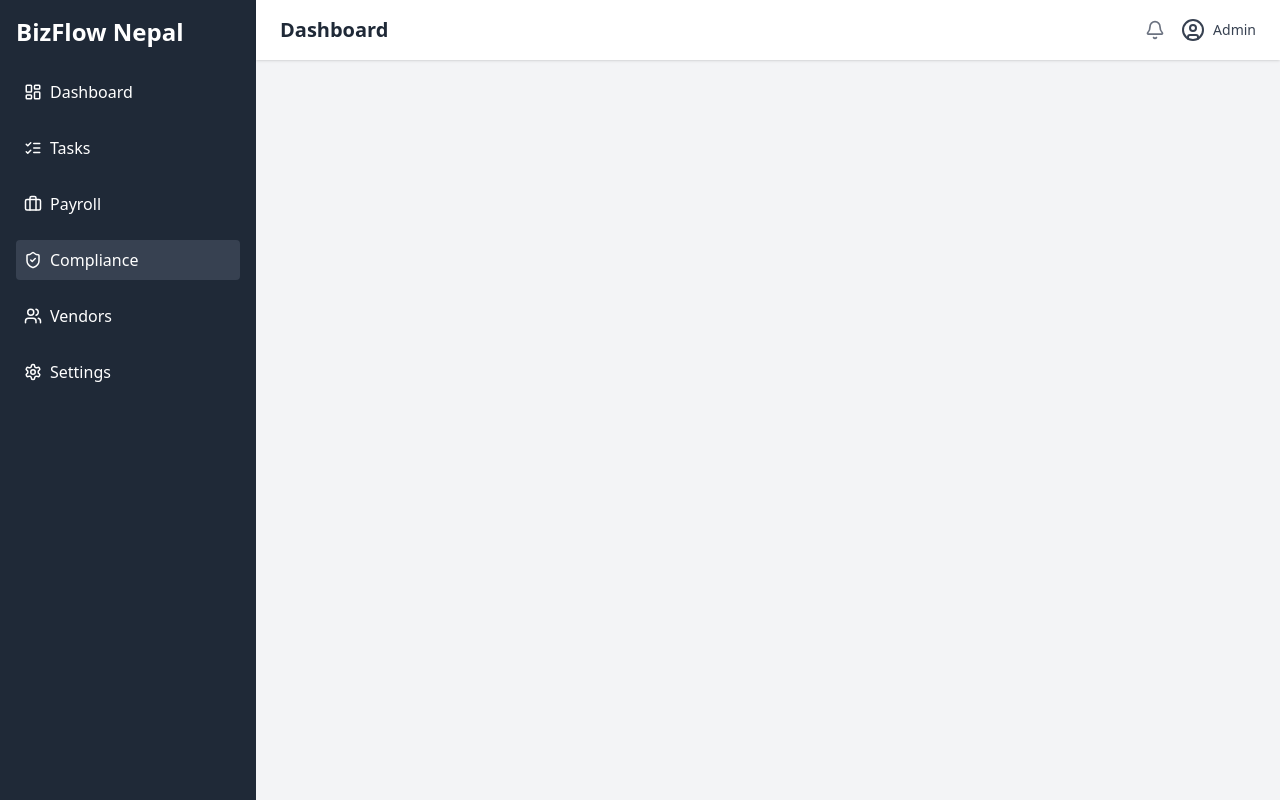
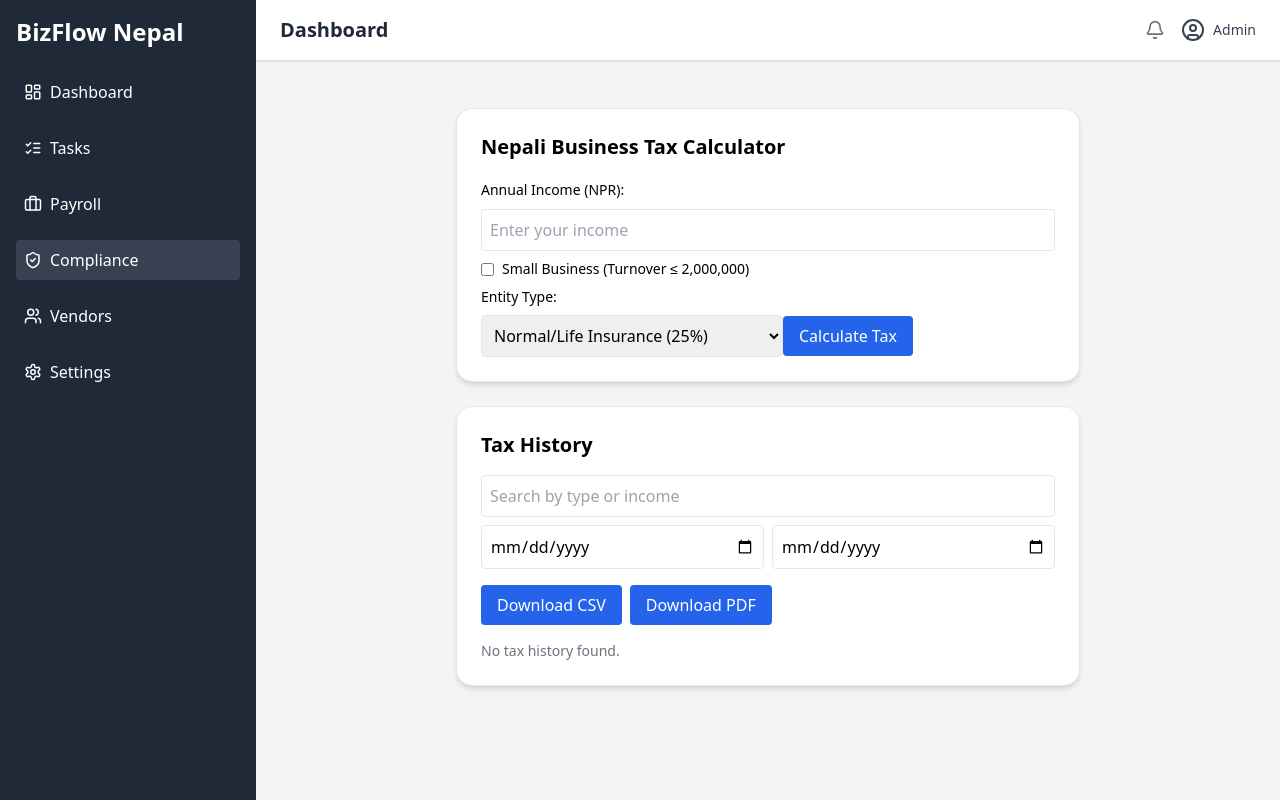
Before and after one commit to Aashish-Maharjan/bizzflow, a React (Create React App) app in the folder bizzflow-frontend/: page /compliance in a window 1280 px wide. Built offline with nearby package versions, Linux system fonts and the light colour scheme.

Commit message:
feat:added and updated the compliance feature

```diff
--- a/bizzflow-frontend/package.json
+++ b/bizzflow-frontend/package.json
@@ -14,7 +14,10 @@
     "autoprefixer": "^10.4.14",
     "class-variance-authority": "^0.7.1",
     "clsx": "^2.1.1",
+    "date-fns": "^4.1.0",
     "framer-motion": "^12.11.4",
+    "jspdf": "^3.0.1",
+    "jspdf-autotable": "^5.0.2",
     "lucide-react": "^0.510.0",
     "postcss": "^8.4.21",
     "react": "^18.2.0",
@@ -22,6 +25,7 @@
     "react-router-dom": "^7.6.0",
     "react-scripts": "5.0.1",
     "recharts": "^2.15.3",
+    "sonner": "^2.0.3",
     "tailwindcss": "^3.4.17"
   },
   "browserslist": {
--- a/bizzflow-frontend/src/components/layout/Topbar.jsx
+++ b/bizzflow-frontend/src/components/layout/Topbar.jsx
@@ -1,13 +1,55 @@
-import { Bell, UserCircle } from 'lucide-react';
+import React, { useState, useRef, useEffect } from "react";
+import { Bell, UserCircle } from "lucide-react";
 
-export function Topbar() {
+export function Topbar({ alerts = [] }) {
+  const [showDropdown, setShowDropdown] = useState(false);
+  const dropdownRef = useRef();
+
+  // Close dropdown if clicked outside
+  useEffect(() => {
+    const handleClickOutside = (event) => {
+      if (dropdownRef.current && !dropdownRef.current.contains(event.target)) {
+        setShowDropdown(false);
+      }
+    };
+    document.addEventListener("mousedown", handleClickOutside);
+    return () => document.removeEventListener("mousedown", handleClickOutside);
+  }, []);
+
   return (
-    <header className="bg-white dark:bg-gray-800 shadow flex justify-between items-center px-6 py-4">
+    <header className="bg-white dark:bg-gray-800 shadow flex justify-between items-center px-6 py-4 relative">
       <h2 className="text-xl font-semibold text-gray-800 dark:text-white">Dashboard</h2>
-      <div className="flex items-center space-x-4">
-        <button className="text-gray-500 hover:text-blue-600 dark:text-gray-300 dark:hover:text-blue-400">
+      <div className="flex items-center space-x-4 relative" ref={dropdownRef}>
+        <button
+          onClick={() => setShowDropdown((prev) => !prev)}
+          className="relative text-gray-500 hover:text-blue-600 dark:text-gray-300 dark:hover:text-blue-400"
+        >
           <Bell className="w-5 h-5" />
+          {alerts.length > 0 && (
+            <span className="absolute -top-1 -right-1 bg-red-500 text-white text-xs w-4 h-4 rounded-full flex items-center justify-center">
+              {alerts.length}
+            </span>
+          )}
         </button>
+
+        {/* Dropdown */}
+        {showDropdown && (
+          <div className="absolute right-10 top-12 w-64 max-h-80 overflow-y-auto bg-white dark:bg-gray-700 shadow-xl border rounded-xl z-50 p-3">
+            <h4 className="text-sm font-semibold mb-2 text-gray-800 dark:text-white">Notifications</h4>
+            {alerts.length === 0 ? (
+              <p className="text-sm text-gray-500">No new notifications.</p>
+            ) : (
+              <ul className="space-y-2">
+                {alerts.map((alert, idx) => (
+                  <li key={idx} className="text-sm text-gray-700 dark:text-gray-300 border-b pb-1">
+                    {alert}
+                  </li>
+                ))}
+              </ul>
+            )}
+          </div>
+        )}
+
         <div className="flex items-center space-x-2">
           <UserCircle className="w-6 h-6 text-gray-700 dark:text-white" />
           <span className="text-sm text-gray-700 dark:text-gray-300">Admin</span>
--- a/bizzflow-frontend/src/components/pages/Compliance.jsx
+++ b/bizzflow-frontend/src/components/pages/Compliance.jsx
@@ -1,11 +1,264 @@
-import React from 'react'
+import React, { useState, useEffect } from "react";
+import {Input} from "../ui/Input";
+import {Button} from "../ui/Button";
+import { toast } from "sonner";
+import jsPDF from "jspdf";
+import "jspdf-autotable";
+import { format, isWithinInterval, parseISO } from "date-fns";
 
-const Compliance = () => {
+const ENTITY_TAX_RATES = {
+  normal: 0.25,
+  bank: 0.30,
+  special: 0.20,
+};
+
+const getFiscalQuarters = () => {
+  const year = new Date().getFullYear();
+  return [
+    new Date(`${year}-01-15`),
+    new Date(`${year}-04-15`),
+    new Date(`${year}-07-15`),
+    new Date(`${year}-10-15`),
+  ];
+};
+
+const calculateTax = ({ income, isSmallBusiness, region, entityType }) => {
+  if (isSmallBusiness) {
+    switch (region) {
+      case "metro":
+        return 7500;
+      case "municipality":
+        return 5000;
+      case "rural":
+        return 2500;
+      default:
+        return 0;
+    }
+  } else {
+    const rate = ENTITY_TAX_RATES[entityType] ?? 0.25;
+    return income * rate;
+  }
+};
+
+export default function Compliance({ addAlert }) {
+  const [income, setIncome] = useState("");
+  const [isSmallBusiness, setIsSmallBusiness] = useState(false);
+  const [region, setRegion] = useState("metro");
+  const [entityType, setEntityType] = useState("normal");
+  const [taxDue, setTaxDue] = useState(null);
+  const [taxHistory, setTaxHistory] = useState([]);
+
+  // Filter/search states
+  const [search, setSearch] = useState("");
+  const [startDate, setStartDate] = useState("");
+  const [endDate, setEndDate] = useState("");
+
+  // Load history from localStorage
+  useEffect(() => {
+    const saved = localStorage.getItem("taxHistory");
+    if (saved) setTaxHistory(JSON.parse(saved));
+
+    const today = new Date();
+    const upcoming = getFiscalQuarters().find(
+      (date) => date > today && (date - today) / (1000 * 60 * 60 * 24) <= 7
+    );
+    if (upcoming) {
+      const message = `Tax payment due soon on ${format(upcoming, "PPP")}`;
+      toast.warning(message);
+      if (addAlert) addAlert(message);
+    }
+  }, [addAlert]);
+
+  // Save history on change
+  useEffect(() => {
+    localStorage.setItem("taxHistory", JSON.stringify(taxHistory));
+  }, [taxHistory]);
+
+  const handleCalculate = () => {
+    const incomeVal = parseFloat(income);
+    if (isNaN(incomeVal) || incomeVal < 0) {
+      toast.error("Please enter a valid income.");
+      return;
+    }
+
+    const tax = calculateTax({
+      income: incomeVal,
+      isSmallBusiness,
+      region,
+      entityType,
+    });
+
+    const record = {
+      id: Date.now(),
+      date: new Date(),
+      income: incomeVal,
+      tax,
+      type: isSmallBusiness
+        ? `Small Business (${region})`
+        : `Entity Type: ${entityType}`,
+    };
+
+    setTaxDue(tax);
+    setTaxHistory((prev) => [record, ...prev]);
+    toast.success(`Tax calculated: NPR ${tax.toFixed(2)}`);
+  };
+
+  const downloadCSV = () => {
+    const headers = "Date,Type,Income,Tax\n";
+    const rows = filteredHistory
+      .map(
+        (entry) =>
+          `${format(new Date(entry.date), "PPP")},${entry.type},${entry.income},${entry.tax.toFixed(2)}`
+      )
+      .join("\n");
+    const blob = new Blob([headers + rows], { type: "text/csv" });
+    const link = document.createElement("a");
+    link.href = URL.createObjectURL(blob);
+    link.download = "tax_history.csv";
+    link.click();
+  };
+
+  const downloadPDF = () => {
+    const doc = new jsPDF();
+    doc.text("Tax History Report", 14, 16);
+    doc.autoTable({
+      startY: 20,
+      head: [["Date", "Type", "Income", "Tax"]],
+      body: filteredHistory.map((entry) => [
+        format(new Date(entry.date), "PPP"),
+        entry.type,
+        entry.income,
+        entry.tax.toFixed(2),
+      ]),
+    });
+    doc.save("tax_history.pdf");
+  };
+
+  // Filtered History
+  const filteredHistory = taxHistory.filter((entry) => {
+    const matchesSearch =
+      entry.type.toLowerCase().includes(search.toLowerCase()) ||
+      entry.income.toString().includes(search);
+
+    const inDateRange =
+      !startDate ||
+      !endDate ||
+      isWithinInterval(parseISO(entry.date), {
+        start: new Date(startDate),
+        end: new Date(endDate),
+      });
+
+    return matchesSearch && inDateRange;
+  });
+
   return (
-    <div>
+    <div className="max-w-2xl mx-auto p-6 space-y-6">
+      <div className="border rounded-2xl p-6 shadow-md bg-white space-y-4">
+        <h2 className="text-xl font-bold">Nepali Business Tax Calculator</h2>
 
+        <div className="space-y-2">
+          <label className="text-sm font-medium">Annual Income (NPR):</label>
+          <Input
+            type="number"
+            value={income}
+            onChange={(e) => setIncome(e.target.value)}
+            placeholder="Enter your income"
+          />
+
+          <label className="flex items-center space-x-2 text-sm">
+            <input
+              type="checkbox"
+              checked={isSmallBusiness}
+              onChange={() => setIsSmallBusiness((prev) => !prev)}
+            />
+            <span>Small Business (Turnover ≤ 2,000,000)</span>
+          </label>
+
+          {isSmallBusiness ? (
+            <>
+              <label className="block text-sm font-medium">Business Location:</label>
+              <select
+                value={region}
+                onChange={(e) => setRegion(e.target.value)}
+                className="border rounded p-2"
+              >
+                <option value="metro">Metropolitan</option>
+                <option value="municipality">Municipality</option>
+                <option value="rural">Rural</option>
+              </select>
+            </>
+          ) : (
+            <>
+              <label className="block text-sm font-medium">Entity Type:</label>
+              <select
+                value={entityType}
+                onChange={(e) => setEntityType(e.target.value)}
+                className="border rounded p-2"
+              >
+                <option value="normal">Normal/Life Insurance (25%)</option>
+                <option value="bank">Bank, Insurance, Petroleum (30%)</option>
+                <option value="special">Special Industry / BOOT Infra (20%)</option>
+              </select>
+            </>
+          )}
+
+          <Button onClick={handleCalculate}>Calculate Tax</Button>
+
+          {taxDue !== null && (
+            <div className="text-green-600 font-medium">
+              Tax Due: NPR {taxDue.toFixed(2)}
+            </div>
+          )}
+        </div>
+      </div>
+
+      <div className="border rounded-2xl p-6 shadow-md bg-white">
+        <h2 className="text-xl font-bold mb-4">Tax History</h2>
+
+        <div className="space-y-2">
+          <Input
+            type="text"
+            placeholder="Search by type or income"
+            value={search}
+            onChange={(e) => setSearch(e.target.value)}
+          />
+          <div className="flex gap-2">
+            <Input
+              type="date"
+              value={startDate}
+              onChange={(e) => setStartDate(e.target.value)}
+            />
+            <Input
+              type="date"
+              value={endDate}
+              onChange={(e) => setEndDate(e.target.value)}
+            />
+          </div>
+        </div>
+
+        <div className="flex gap-2 mt-4">
+          <Button onClick={downloadCSV}>Download CSV</Button>
+          <Button onClick={downloadPDF}>Download PDF</Button>
+        </div>
+
+        {filteredHistory.length === 0 ? (
+          <p className="text-sm text-gray-500 mt-4">No tax history found.</p>
+        ) : (
+          <ul className="space-y-2 mt-4">
+            {filteredHistory.map((entry) => (
+              <li key={entry.id} className="border p-3 rounded-xl shadow-sm bg-gray-50">
+                <div className="flex justify-between">
+                  <span>{format(new Date(entry.date), "PPP")}</span>
+                  <span className="font-medium">NPR {entry.tax.toFixed(2)}</span>
+                </div>
+                <div className="text-sm text-gray-500">
+                  {entry.type} | Income: NPR {entry.income}
+                </div>
+              </li>
+            ))}
+          </ul>
+        )}
+      </div>
     </div>
-  )
+  );
 }
-
-export default Compliance
```
Also changed, not shown: 1 other file (tests, documents, lock files or other folders).
